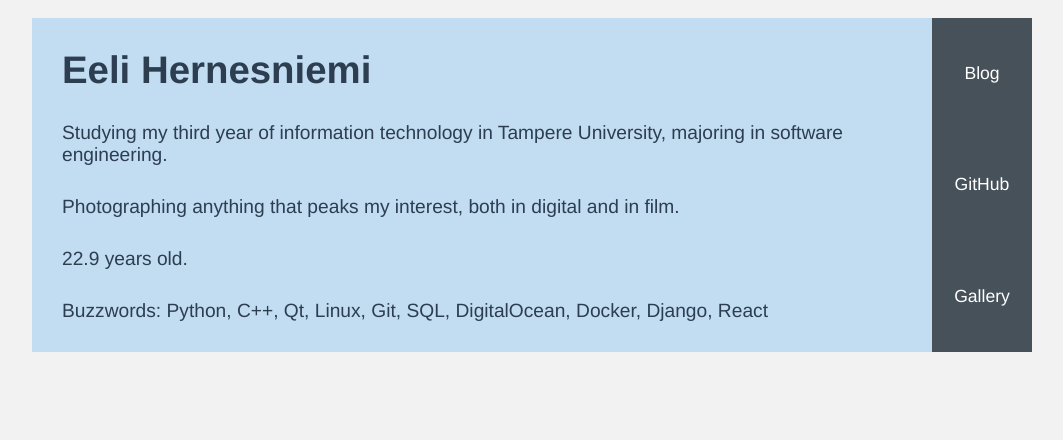
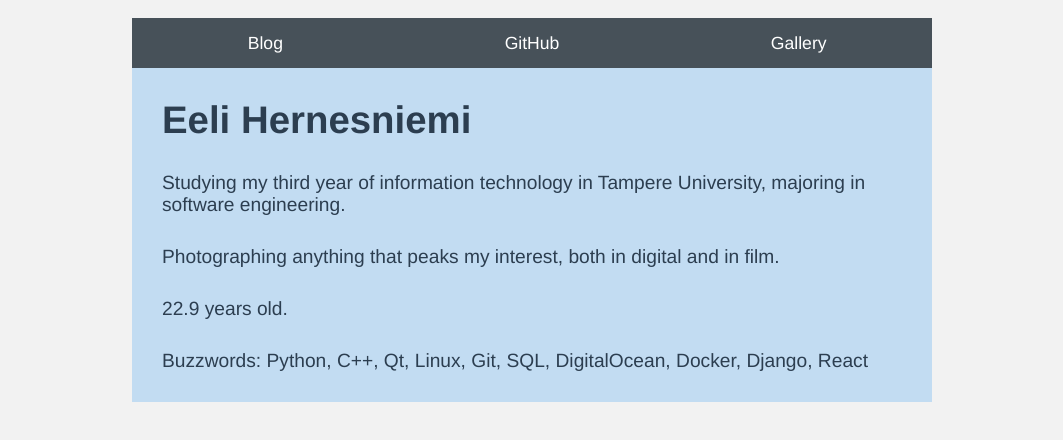
Before and after one commit to eltsu7/react-website, a React (Create React App) app: page / in a window 1280 px wide. Shown: the top 440 px of the page, without its empty margins (108-1171 px from the left). Built offline with nearby package versions, Linux system fonts and the light colour scheme.

Commit message:
Change links to row orientation

```diff
--- a/public/index.html
+++ b/public/index.html
@@ -24,7 +24,7 @@
       work correctly both with client-side routing and a non-root public URL.
       Learn how to configure a non-root public URL by running `npm run build`.
     -->
-    <title>React App</title>
+    <title>Eeli Hernesniemi</title>
   </head>
   <body>
     <noscript>You need to enable JavaScript to run this app.</noscript>
--- a/src/css/About.css
+++ b/src/css/About.css
@@ -6,13 +6,13 @@ body {
 }
 
 .grid-container {
-    max-width: 1000px;
+    max-width: 800px;
     max-height: 600px;
     display: grid;
     grid-template-rows: 1fr, 3fr;
     grid-template-areas:
-        "main   header"
-        "main   header";
+        "header   header"
+        "main   main";
 
     margin: auto;
     padding: 10px;
@@ -36,14 +36,15 @@ main p {
 
 header {
     display: flex;
-    flex-direction: column;
+    flex-direction: row;
     flex-wrap: wrap;
     grid-area: header;
     background-color:#475159;
 }
 
 header li {
-    display: inline-flex;
+    text-align: center;
+    display: inline-block;
     flex: 1;
 }
 
@@ -51,9 +52,9 @@ header li {
     display: flex;
     align-items: center;
     justify-content: center;
-    width: 100%;
+    height: 100%;
+    min-height: 50px;
     min-width: 100px;
-    min-height: 40px;
     font-size: 1.1em;
     color: white;
     text-decoration: none;
```
